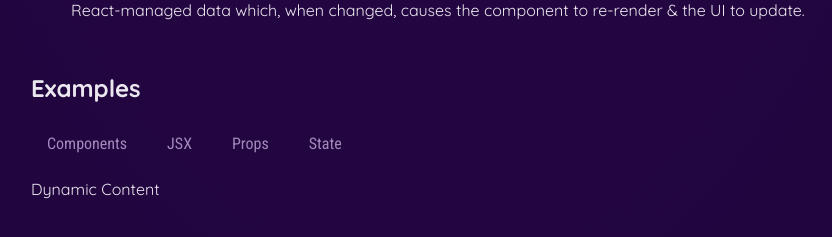
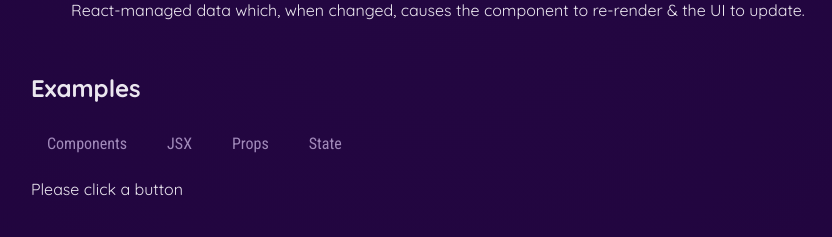
Before and after one commit to MargaretMugo/learnreact, a React (Vite) app in the folder 01-starting project/: page / in a window 1280 px wide. Shown: the part 3042-3279 px from the top of the page, without its empty margins (209-1041 px from the left). Built offline with nearby package versions, Linux system fonts and the light colour scheme.

Commit message:
how to not update UI

```diff
--- a/01-starting project/src/App.jsx
+++ b/01-starting project/src/App.jsx
@@ -6,10 +6,12 @@ import CoreConcept from './components/CoreConcept/CoreConcept.jsx';
 import TabButton from './components/TabButton.jsx';
 
 function App() {
+  let tabContent = 'Please click a button'
   function handleSelect(selectedButton){
     //selectedButton -> 'components', 'jsx', 'props', 'state'
-    console.log(selectedButton);
+    tabContent = selectedButton;
   }
+  console.log('APP COMPONENT RENDERING');
   return (
     <div>
       <Header />
@@ -35,7 +37,7 @@ function App() {
             <TabButton onSelect={() => handleSelect('props')}>Props</TabButton>
             <TabButton onSelect={() => handleSelect('state')}>State</TabButton>
           </menu>
-          Dynamic Content
+          {tabContent}
         </section>
       </main>
     </div>
--- a/01-starting project/src/components/TabButton.jsx
+++ b/01-starting project/src/components/TabButton.jsx
@@ -1,5 +1,5 @@
 export default function TabButton({children , onSelect}) {
-
+    console.log('TAB BUTTON RENDERING');
     return (
         <li>
             <button onClick={onSelect}>{children}
```
